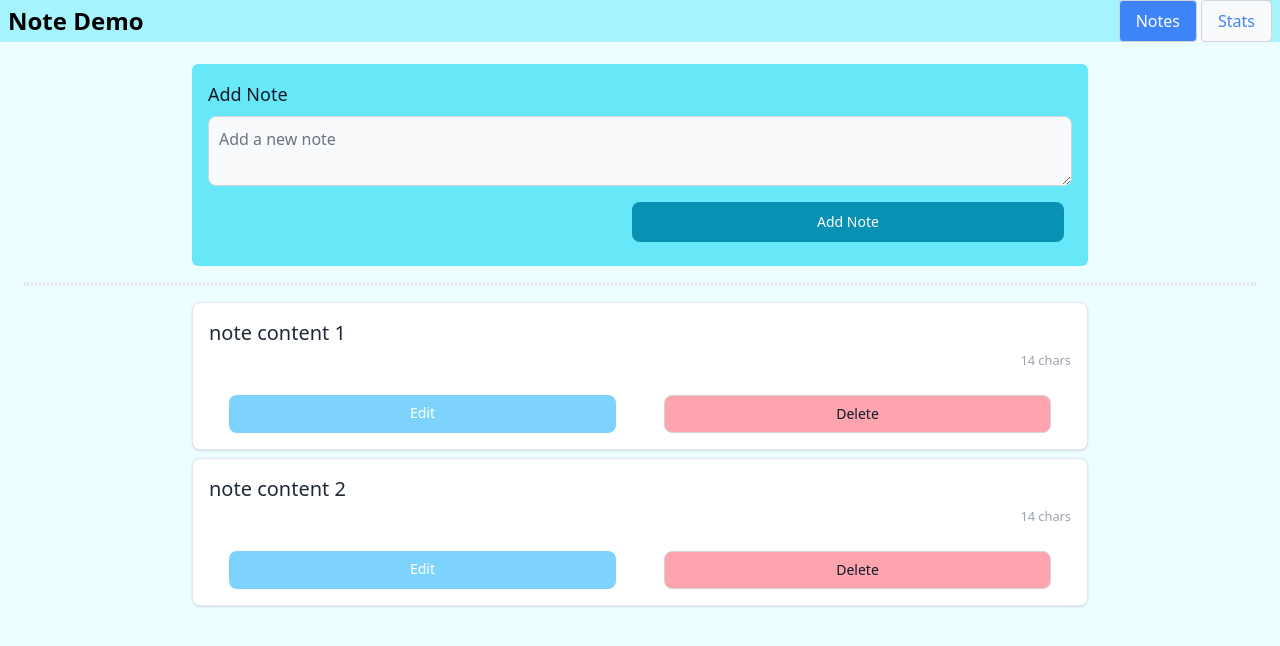
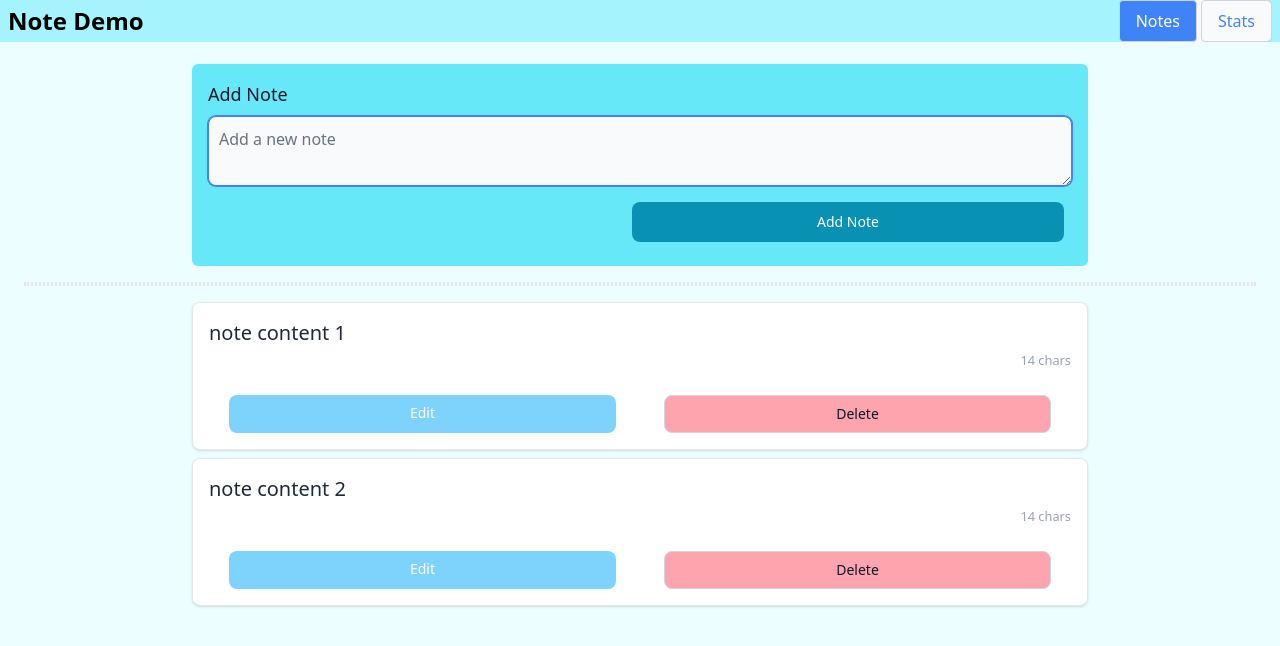
Before and after one commit to mchangpi/vue-course, a Vue app in the folder 70-noteballs/: page / in a window 1280 px wide. Shown: the top 646 px of the page. Built offline with nearby package versions, Linux system fonts and the light colour scheme.

Commit message:
L109 Global Directives - Autofocus

```diff
--- a/70-noteballs/src/components/notes/AddEditNote.vue
+++ b/70-noteballs/src/components/notes/AddEditNote.vue
@@ -13,6 +13,7 @@
         required
         placeholder="Add a new note"
         class="block w-full rounded-lg border border-gray-300 bg-gray-50 p-2.5 text-base text-gray-900 focus:border-blue-500 focus:ring-blue-500"
+        v-autofocus
       />
     </div>
     <slot name="buttons" />
@@ -21,6 +22,8 @@
 
 <script setup>
 import { ref } from 'vue';
+import { vAutofocus } from '@/directives/vAutofocus';
+
 const modelProps = defineModel({ type: String });
 const title = modelProps.value.trim().length > 0 ? 'Edit Note' : 'Add Note';
 
--- /dev/null
+++ b/70-noteballs/src/directives/vAutofocus.js
@@ -0,0 +1,5 @@
+export const vAutofocus = {
+  mounted: (el) => {
+    el.focus();
+  },
+};
```
